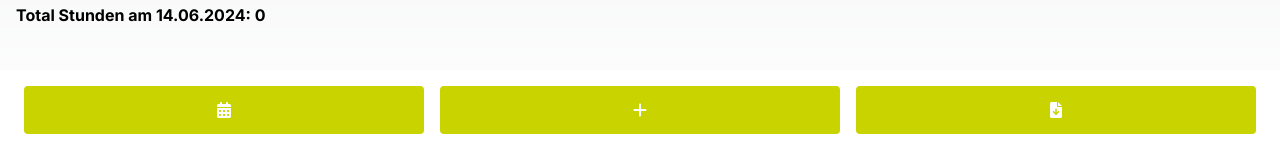
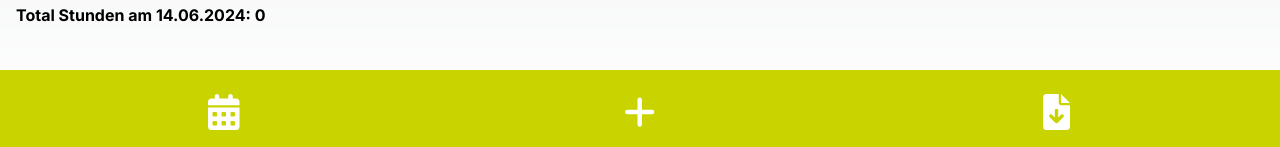
Before and after one commit to MichiMauch/agrino, a Next.js app: page / in a window 1280 px wide. Shown: the part 650-797 px from the top of the page. Built offline with nearby package versions, Linux system fonts and the light colour scheme; no server answers; the database is empty.

Commit message:
bigger icons

```diff
--- a/src/app/page.tsx
+++ b/src/app/page.tsx
@@ -372,24 +372,24 @@ const FillHoursContent = ({ userId }: { userId: number }) => {
           </div>
         </div>
       )}
-      <div className="fixed bottom-0 left-0 w-full flex justify-around p-4 bg-white">
+      <div className="fixed bottom-0 left-0 w-full flex justify-around p-4 bg-[#C8D300]">
         <button
           onClick={() => setShowMonthlyEntries(!showMonthlyEntries)}
           className="flex-1 bg-[#C8D300] text-white py-2 px-4 rounded mx-2 h-12"
         >
-          {showMonthlyEntries ? <i className="fas fa-list-ol"></i> : <i className="fas fa-calendar-alt"></i>}
+          {showMonthlyEntries ? <i className="fas fa-list-ol text-4xl"></i> : <i className="fas fa-calendar-alt text-4xl"></i>}
         </button>
         <button
           onClick={openModalForToday}
           className="flex-1 bg-[#C8D300] text-white py-2 px-4 rounded mx-2 h-12"
         >
-          <i className="fas fa-plus"></i>
+          <i className="fas fa-plus text-4xl"></i>
         </button>
         <button
           onClick={() => downloadMonth(0)}
           className="flex-1 bg-[#C8D300] text-white py-2 px-4 rounded mx-2 h-12"
         >
-          <i className="fas fa-file-download"></i>
+          <i className="fas fa-file-download text-4xl"></i>
         </button>
       </div>
     </div>
```
